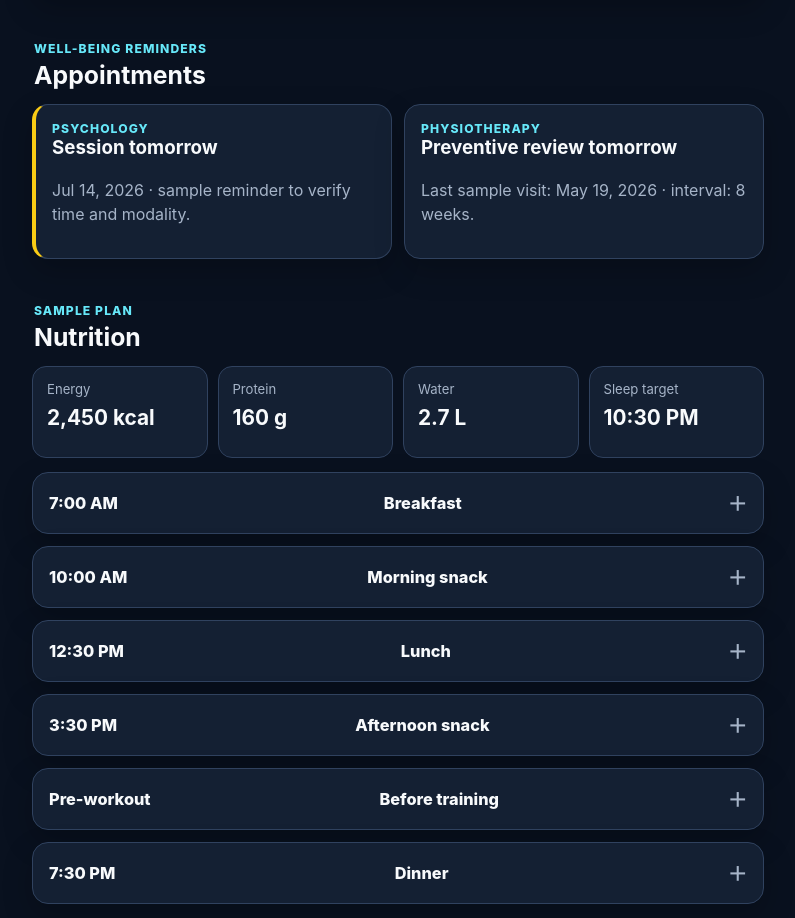
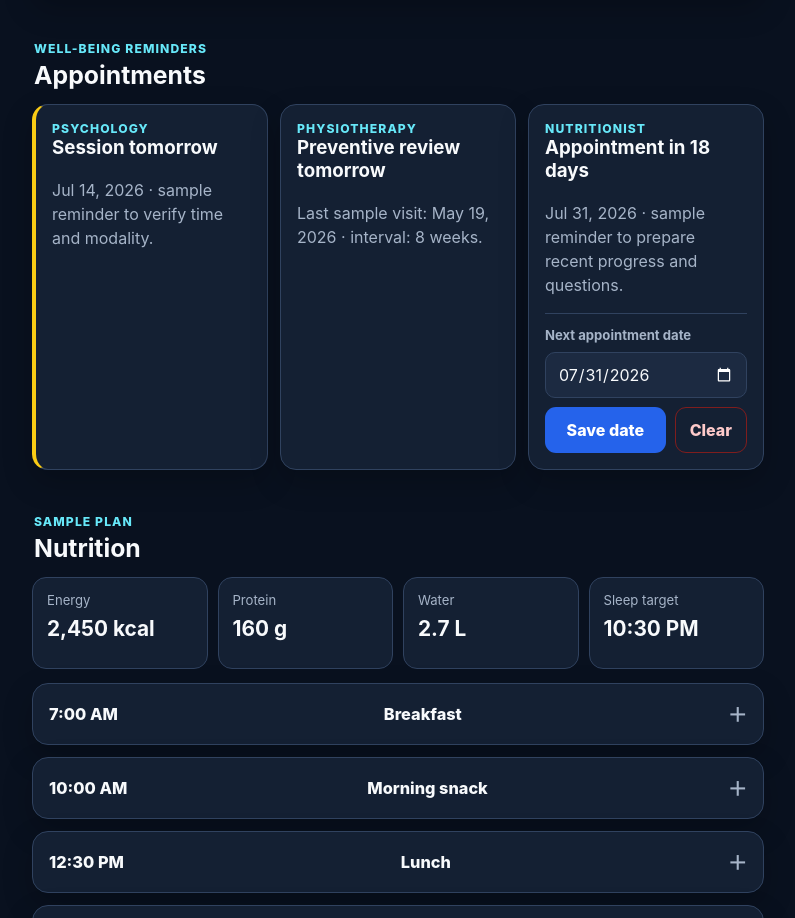
Before and after one commit to ivanjsanchezlopez-droid/PersonalFitnessApp-Demo, a plain HTML site: page index.html in a window 1280 px wide. Shown: the part 5128-6046 px from the top of the page, without its empty margins (242-1037 px from the left). Drawn offline with Linux system fonts and the light colour scheme.

Commit message:
Add files via upload

```diff
--- a/app.js
+++ b/app.js
@@ -132,6 +132,7 @@ function makeDemoData() {
     ],
     appointments: {
       psychologyNextDate: addDays(1),
+      nutritionistNextDate: addDays(18),
       physioLastVisit: addDays(-55),
       physioIntervalWeeks: 8
     },
@@ -146,13 +147,23 @@ function makeDemoData() {
 }
 
 function loadState() {
-  let state = localStorage.getItem(KEY);
-  if (!state) {
-    state = makeDemoData();
+  let stored = localStorage.getItem(KEY);
+  if (!stored) {
+    const initial = makeDemoData();
+    localStorage.setItem(KEY, JSON.stringify(initial));
+    return initial;
+  }
+
+  const state = JSON.parse(stored);
+
+  // Backward-compatible migration for browsers that already opened demo v1.0.
+  state.appointments = state.appointments || {};
+  if (!("nutritionistNextDate" in state.appointments)) {
+    state.appointments.nutritionistNextDate = addDays(18);
     localStorage.setItem(KEY, JSON.stringify(state));
-    return state;
   }
-  return JSON.parse(state);
+
+  return state;
 }
 function saveState(state) {
   localStorage.setItem(KEY, JSON.stringify(state));
@@ -339,15 +350,43 @@ function renderRecovery(state) {
   document.getElementById("physioDue").textContent = physioDays < 0 ? `Overdue ${Math.abs(physioDays)} days` : physioDays === 0 ? "Today" : physioDays === 1 ? "Tomorrow" : `In ${physioDays} days`;
 }
 
+function appointmentLabel(days, noun = "Appointment") {
+  if (days < 0) return `${noun} was ${Math.abs(days)} day${Math.abs(days) === 1 ? "" : "s"} ago`;
+  if (days === 0) return `${noun} today`;
+  if (days === 1) return `${noun} tomorrow`;
+  return `${noun} in ${days} days`;
+}
+
 function renderAppointments(state) {
   const psychDays = daysBetween(new Date(), new Date(state.appointments.psychologyNextDate + "T12:00:00"));
-  document.getElementById("psychologyTitle").textContent = psychDays === 1 ? "Session tomorrow" : `Session in ${psychDays} days`;
+  document.getElementById("psychologyTitle").textContent = appointmentLabel(psychDays, "Session");
   document.getElementById("psychologyText").textContent = `${fmt(state.appointments.psychologyNextDate)} · sample reminder to verify time and modality.`;
+
   const due = new Date(state.appointments.physioLastVisit + "T12:00:00");
   due.setDate(due.getDate() + state.appointments.physioIntervalWeeks * 7);
-  const days = daysBetween(new Date(), due);
-  document.getElementById("physioTitle").textContent = days === 1 ? "Preventive review tomorrow" : `Preventive review in ${days} days`;
+  const physioDays = daysBetween(new Date(), due);
+  document.getElementById("physioTitle").textContent = appointmentLabel(physioDays, "Preventive review");
   document.getElementById("physioText").textContent = `Last sample visit: ${fmt(state.appointments.physioLastVisit)} · interval: ${state.appointments.physioIntervalWeeks} weeks.`;
+
+  const nutritionistDate = state.appointments.nutritionistNextDate || "";
+  const input = document.getElementById("nutritionistDate");
+  const card = document.getElementById("nutritionistCard");
+  input.value = nutritionistDate;
+  card.classList.remove("reminder-tomorrow", "reminder-today", "reminder-past");
+
+  if (!nutritionistDate) {
+    document.getElementById("nutritionistTitle").textContent = "Not scheduled yet";
+    document.getElementById("nutritionistText").textContent = "Select the next nutritionist appointment date.";
+    return;
+  }
+
+  const nutritionistDays = daysBetween(new Date(), new Date(nutritionistDate + "T12:00:00"));
+  document.getElementById("nutritionistTitle").textContent = appointmentLabel(nutritionistDays);
+  document.getElementById("nutritionistText").textContent = `${fmt(nutritionistDate)} · sample reminder to prepare recent progress and questions.`;
+
+  if (nutritionistDays === 0) card.classList.add("reminder-today");
+  else if (nutritionistDays === 1) card.classList.add("reminder-tomorrow");
+  else if (nutritionistDays < 0) card.classList.add("reminder-past");
 }
 
 function renderNutrition() {
@@ -407,6 +446,28 @@ document.getElementById("exportBackup").addEventListener("click", () => {
   toast("Demo backup exported.");
 });
 
+document.getElementById("saveNutritionistDate").addEventListener("click", () => {
+  const selectedDate = document.getElementById("nutritionistDate").value;
+  if (!selectedDate) {
+    toast("Choose a nutritionist appointment date first.");
+    return;
+  }
+
+  const state = loadState();
+  state.appointments.nutritionistNextDate = selectedDate;
+  saveState(state);
+  render();
+  toast("Nutritionist appointment saved.");
+});
+
+document.getElementById("clearNutritionistDate").addEventListener("click", () => {
+  const state = loadState();
+  state.appointments.nutritionistNextDate = "";
+  saveState(state);
+  render();
+  toast("Nutritionist appointment cleared.");
+});
+
 render();
 
 if ("serviceWorker" in navigator) {
--- a/index.html
+++ b/index.html
@@ -177,6 +177,21 @@
         <h3 id="physioTitle">Preventive review</h3>
         <p id="physioText" class="muted">Sample reminder.</p>
       </article>
+
+      <article id="nutritionistCard" class="card static-card appointment-card">
+        <p class="eyebrow">Nutritionist</p>
+        <h3 id="nutritionistTitle">Next appointment</h3>
+        <p id="nutritionistText" class="muted">Choose a sample appointment date.</p>
+
+        <div class="appointment-controls">
+          <label for="nutritionistDate">Next appointment date</label>
+          <input id="nutritionistDate" type="date">
+          <div class="appointment-actions">
+            <button id="saveNutritionistDate" class="secondary-btn" type="button">Save date</button>
+            <button id="clearNutritionistDate" class="danger-btn" type="button">Clear</button>
+          </div>
+        </div>
+      </article>
     </div>
   </section>
 
@@ -225,7 +240,7 @@
 </main>
 
 <footer class="app-footer">
-  <strong>Personal Fitness App Demo · v1.0</strong>
+  <strong>Personal Fitness App Demo · v1.1</strong>
   <span>All visible data is dummy data for public demonstration.</span>
 </footer>
 
--- a/style.css
+++ b/style.css
@@ -72,6 +72,7 @@ main{max-width:760px;margin:auto;padding:8px 14px 80px}
 .appointments-grid{display:grid;grid-template-columns:1fr;gap:12px}
 .appointment-card.reminder-tomorrow{border-left:4px solid #facc15}
 .appointment-card.reminder-today{border-left:4px solid #60a5fa}
+.appointment-card.reminder-past{border-left:4px solid #f87171}
 .meal-options{display:grid;gap:12px}
 .meal-options article{background:var(--panel2);border:1px solid var(--line);border-radius:12px;padding:13px}
 .meal-options h4,.card-body h4{margin:0 0 8px}
@@ -83,6 +84,12 @@ main{max-width:760px;margin:auto;padding:8px 14px 80px}
 .attention-item{display:flex;justify-content:space-between;gap:14px;padding:7px 0}
 .attention-item strong{font-size:.92rem}
 .attention-item span{color:#fde68a;text-align:right;font-size:.84rem}
+.appointment-controls{display:grid;gap:9px;margin-top:14px;padding-top:13px;border-top:1px solid var(--line)}
+.appointment-controls label{color:var(--muted);font-size:.82rem;font-weight:700}
+.appointment-controls input{width:100%;padding:11px 12px;border:1px solid var(--line);border-radius:10px;background:var(--panel2);color:var(--text);color-scheme:dark}
+.appointment-actions{display:grid;grid-template-columns:1fr auto;gap:9px}
+.secondary-btn{background:#2563eb;color:white}
+.danger-btn{background:transparent;color:#fecaca;border:1px solid #7f1d1d}
 .app-footer{max-width:760px;margin:10px auto 30px;padding:18px 14px calc(28px + env(safe-area-inset-bottom));color:var(--muted);text-align:center;font-size:.76rem}
 .app-footer strong,.app-footer span{display:block}
 .app-footer span{margin-top:4px}
@@ -94,7 +101,7 @@ main{max-width:760px;margin:auto;padding:8px 14px 80px}
   .stats-grid{grid-template-columns:repeat(3,1fr)}
   .nutrition-summary{grid-template-columns:repeat(4,1fr)}
   .meal-options{grid-template-columns:repeat(2,1fr)}
-  .appointments-grid{grid-template-columns:repeat(2,1fr)}
+  .appointments-grid{grid-template-columns:repeat(3,1fr)}
   .recovery-metrics{grid-template-columns:repeat(3,1fr)}
   .recovery-metrics div{display:block}
   .recovery-metrics strong{display:block;margin-top:7px}
--- a/sw.js
+++ b/sw.js
@@ -1,4 +1,4 @@
-const CACHE_NAME = "personal-fitness-demo-v1";
+const CACHE_NAME = "personal-fitness-demo-v1-1";
 const APP_FILES = [
   "./",
   "./index.html",
```
Also changed, not shown: sample-backup.json (+8 -2 lines), 1 other file.
